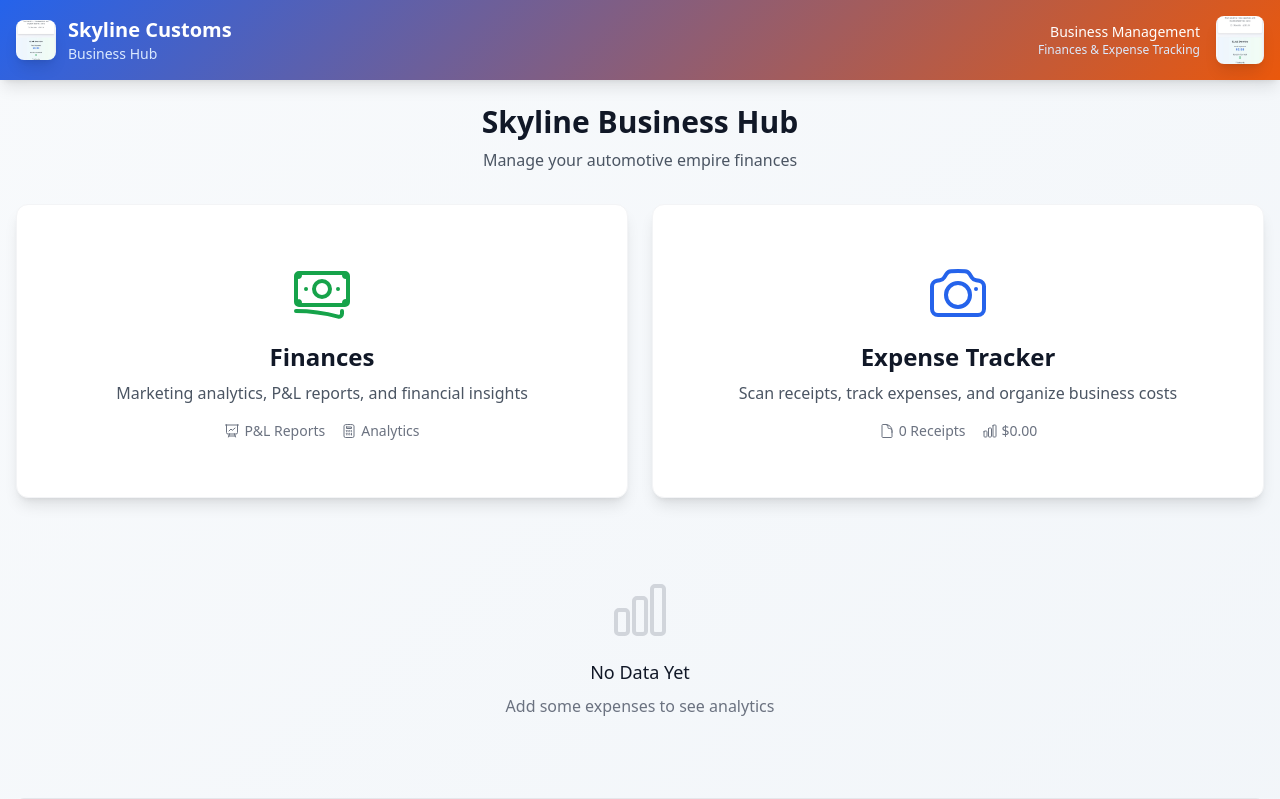
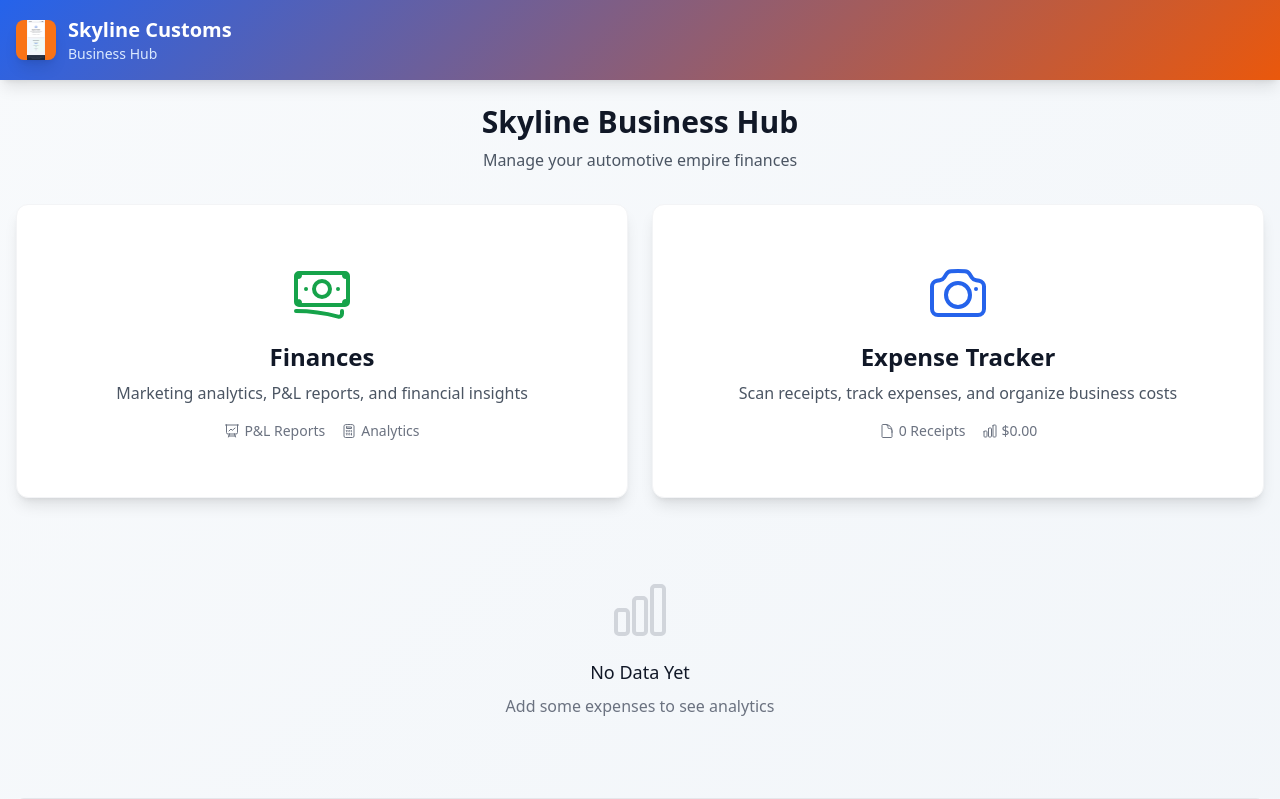
Before and after one commit to skylinecustoms/skyline-apple-expense, a Next.js app: page / in a window 1280 px wide. Shown: the top 799 px of the page. Built offline with nearby package versions, Linux system fonts and the light colour scheme.

Commit message:
Fix: Remove right logo, fix left logo display with object-contain

```diff
--- a/src/app/layout.tsx
+++ b/src/app/layout.tsx
@@ -57,29 +57,16 @@ export default function RootLayout({
             <div className="container mx-auto px-4 py-4">
               <div className="flex items-center justify-between">
                 <div className="flex items-center space-x-3">
-                  <div className="w-10 h-10 rounded-lg flex items-center justify-center shadow-lg overflow-hidden">
+                  <div className="w-10 h-10 rounded-lg shadow-lg overflow-hidden bg-orange-500">
                     <img
                       src="/skyline-logo.jpg"
                       alt="Skyline Customs Logo"
-                      className="w-full h-full object-cover"
+                      className="w-full h-full object-contain"
                     />
                   </div>
                   <div>
                     <h1 className="text-xl font-bold text-white">Skyline Customs</h1>
                     <p className="text-blue-100 text-sm">Business Hub</p>
-                  </div>
-                </div>
-                <div className="flex items-center space-x-4">
-                  <div className="text-right hidden sm:block">
-                    <p className="text-white text-sm font-medium">Business Management</p>
-                    <p className="text-blue-100 text-xs">Finances & Expense Tracking</p>
-                  </div>
-                  <div className="w-12 h-12 rounded-lg flex items-center justify-center shadow-lg overflow-hidden">
-                    <img
-                      src="/skyline-logo.jpg"
-                      alt="Skyline Customs Logo"
-                      className="w-full h-full object-cover"
-                    />
                   </div>
                 </div>
               </div>
```
